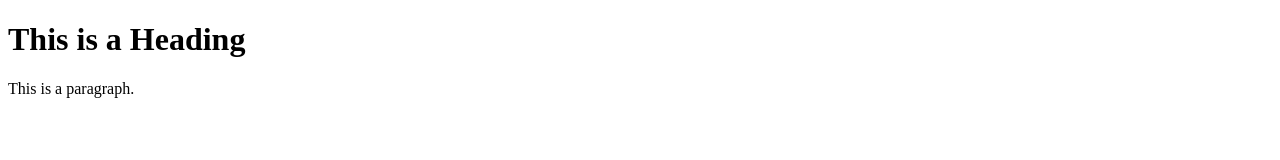
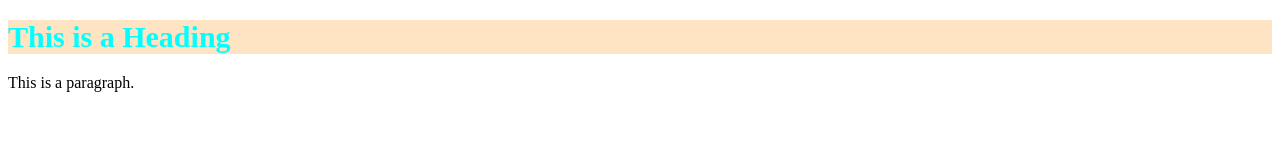
Before and after one commit to AsrafulAsif/webdeb, a plain HTML site: page index.html in a window 1280 px wide. Drawn offline with Linux system fonts and the light colour scheme.

Commit message:
heading style

```diff
--- a/index.html
+++ b/index.html
@@ -2,6 +2,13 @@
 <html>
 <head>
 <title>Page Title</title>
+<style>
+    h1{
+        font-size: 30px;
+        color: aqua;
+        background-color: bisque;
+    }
+</style>
 </head>
 <body>
 
```
